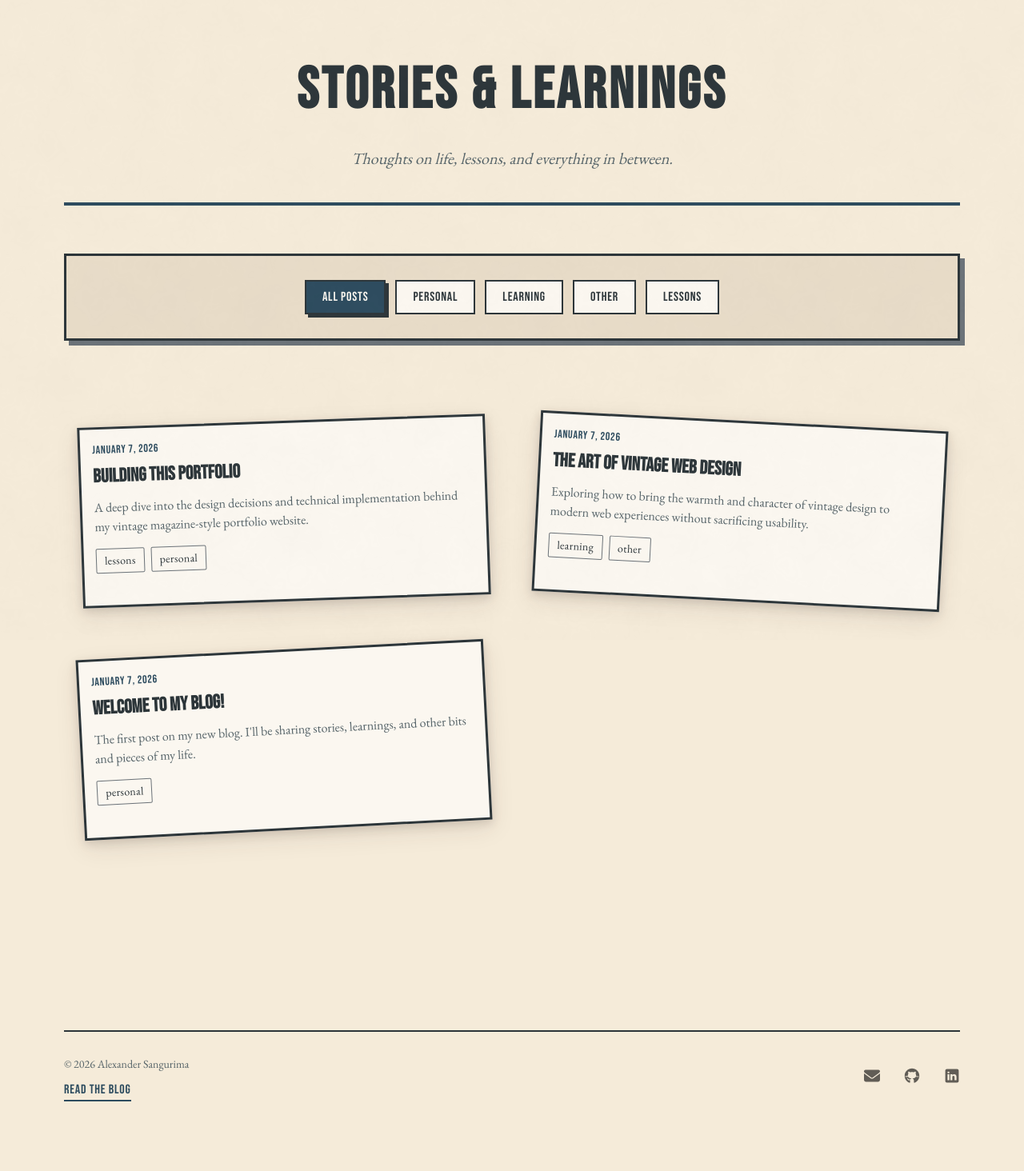
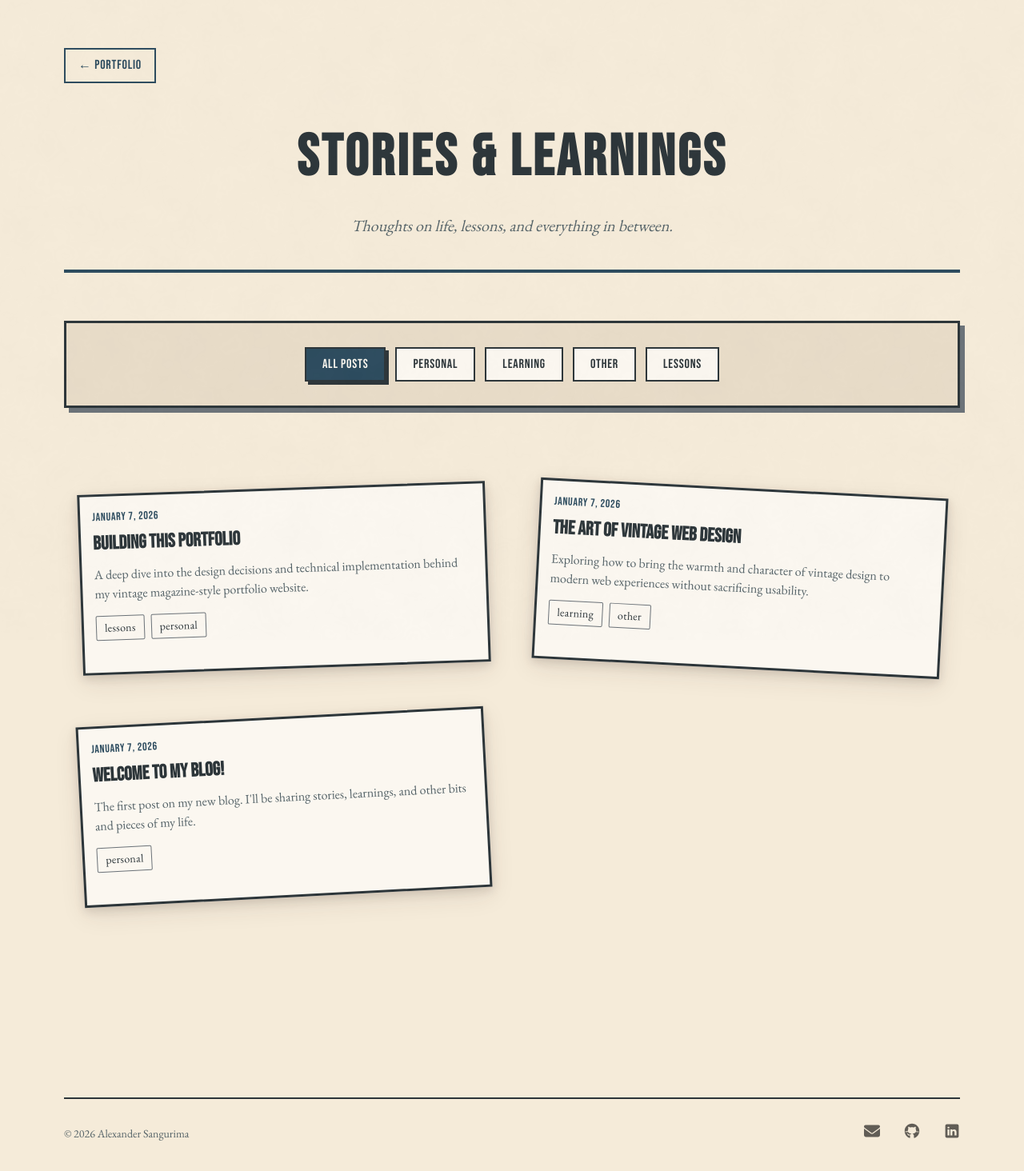
Before and after one commit to alehxs/alehxs.github.io, a React (Vite) app: page /blog in a window 1280 px wide. Shown: the top 1464 px of the page at 80% size. Built offline with nearby package versions, Linux system fonts and the light colour scheme.

Commit message:
feat: add back-to-portfolio link on blog pages, hide blog link in footer on blog
Replace standalone Wordmark navbar with contextual back arrow integrated
into the blog header. Hide "Read the Blog" footer link when already on
blog pages.

```diff
--- a/src/components/Footer.jsx
+++ b/src/components/Footer.jsx
@@ -1,10 +1,13 @@
-import { Link } from 'react-router-dom';
+import { Link, useLocation } from 'react-router-dom';
 import './Footer.css';
 import envelopeIcon from '../svgs/envelope-solid 2.svg';
 import githubIcon from '../svgs/github.svg';
 import linkedinIcon from '../svgs/linkedin.svg';
 
 function Footer() {
+  const { pathname } = useLocation();
+  const isBlog = pathname.startsWith('/blog');
+
   return (
     <footer className="footer">
       <div className="footer-content">
@@ -12,9 +15,11 @@ function Footer() {
           <p className="footer-text">
             © 2026 Alexander Sangurima
           </p>
-          <Link to="/blog" className="footer-blog-link">
-            Read the Blog
-          </Link>
+          {!isBlog && (
+            <Link to="/blog" className="footer-blog-link">
+              Read the Blog
+            </Link>
+          )}
         </div>
         <div className="footer-links">
           <a href="mailto:contact@mail.alehxs.com" target="_blank" rel="noopener noreferrer" className="footer-link">
--- a/src/components/blog/BlogList.css
+++ b/src/components/blog/BlogList.css
@@ -3,6 +3,25 @@
   padding: 60px 80px;
   max-width: 1600px;
   margin: 0 auto;
+}
+
+.blog-list-container > .blog-back-link {
+  display: inline-block;
+  font-family: var(--font-headline);
+  font-size: var(--text-sm);
+  letter-spacing: var(--tracking-wide);
+  color: var(--prussian-blue);
+  text-decoration: none;
+  margin-bottom: 40px;
+  padding: 8px 16px;
+  border: 2px solid var(--prussian-blue);
+  transition: all 0.2s ease;
+}
+
+.blog-list-container > .blog-back-link:hover {
+  background: var(--prussian-blue);
+  color: var(--off-white);
+  transform: translateX(-4px);
 }
 
 .blog-header {
--- a/src/components/blog/BlogList.jsx
+++ b/src/components/blog/BlogList.jsx
@@ -1,4 +1,5 @@
 import { useState } from 'react';
+import { Link } from 'react-router-dom';
 import BlogCard from './BlogCard';
 import { getAllTags } from '../../utils/markdownUtils';
 import './BlogList.css';
@@ -15,6 +16,7 @@ function BlogList({ posts }) {
 
   return (
     <div className="blog-list-container">
+      <Link to="/" className="blog-back-link">← Portfolio</Link>
       <div className="blog-header">
         <h1 className="blog-headline">STORIES & LEARNINGS</h1>
         <p className="blog-subheadline">
```
